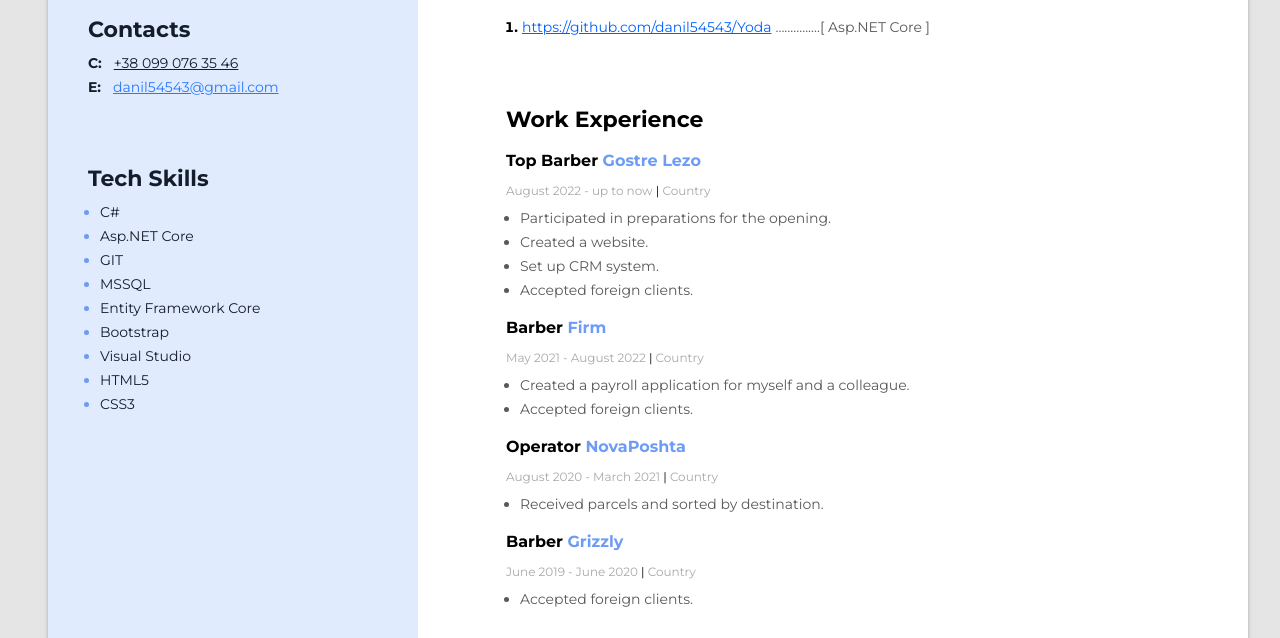
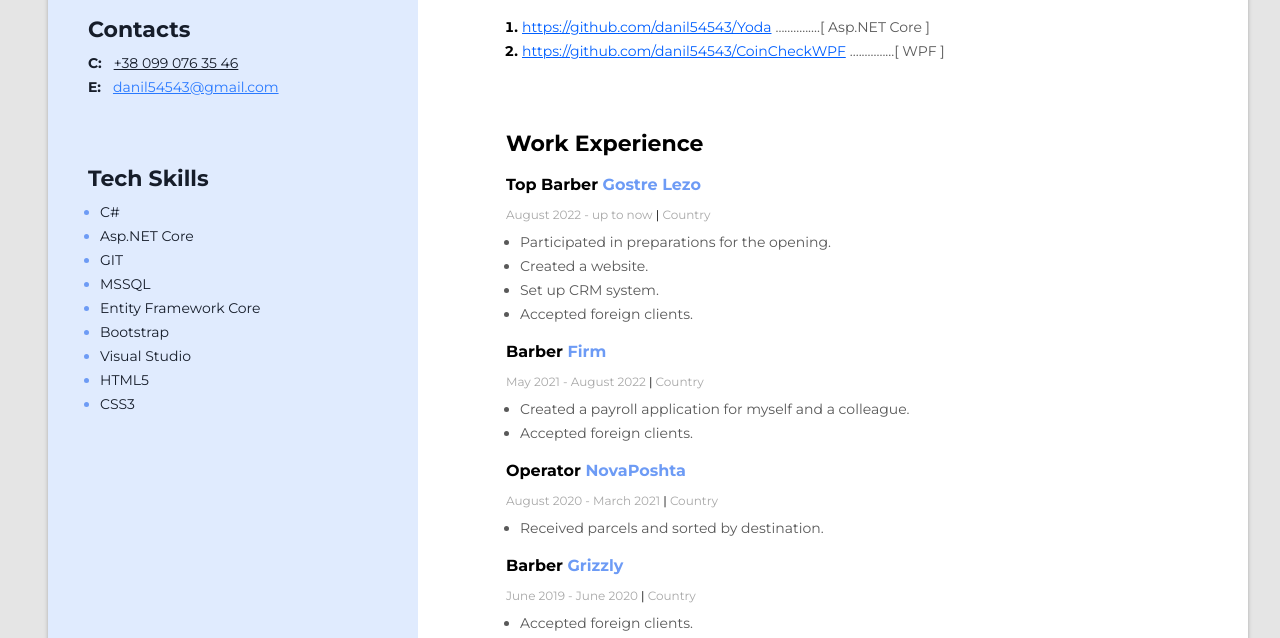
Before and after one commit to danil54543/Resume, a plain HTML site: page index.html in a window 1280 px wide. Shown: the part 420-1058 px from the top of the page. Drawn offline with Linux system fonts and the light colour scheme.

Commit message:
add project

```diff
--- a/index.html
+++ b/index.html
@@ -34,6 +34,10 @@
                     <li class="project-item">
                         <a class="projects-link" href="https://github.com/danil54543/Yoda">https://github.com/danil54543/Yoda</a>
                         <span class="project-technology">...............[ Asp.NET Core ]</span>
+                    </li>
+                    <li class="project-item">
+                        <a class="projects-link" href="https://github.com/danil54543/CoinCheckWPF">https://github.com/danil54543/CoinCheckWPF</a>
+                        <span class="project-technology">...............[ WPF ]</span>
                     </li>
                 </ol>
             </div>
```
